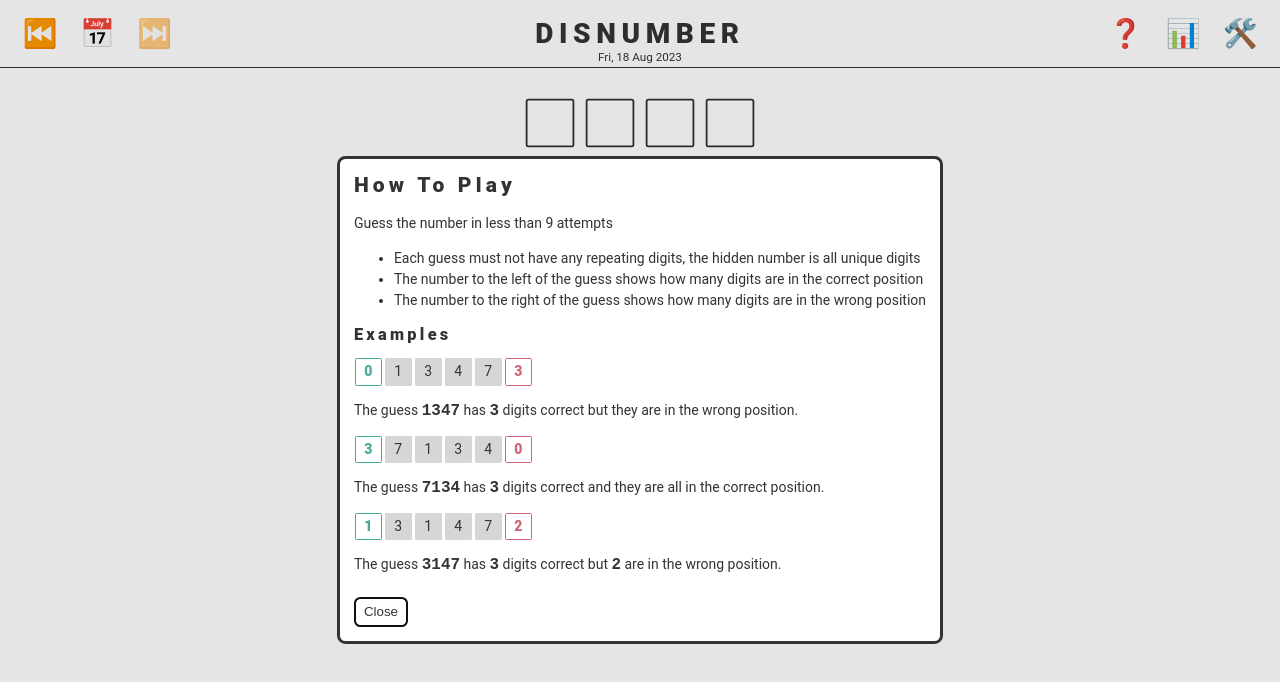
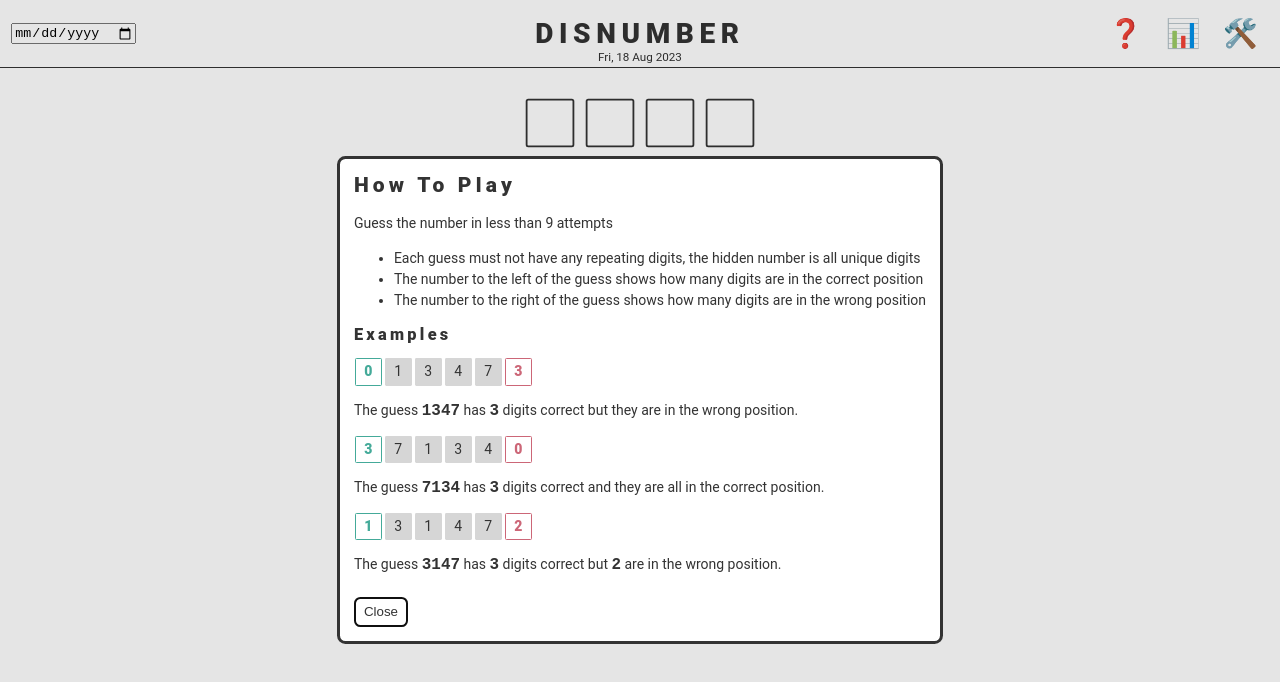
Before and after one commit to iamogbz/disnumber, a website: page index.html in a window 1280 px wide. Drawn offline with Linux system fonts and the light colour scheme.

```diff
--- a/index.html
+++ b/index.html
@@ -18,9 +18,7 @@
   <body>
     <header>
       <nav id="game-date-nav">
-        <a id="link-prev-day" href="#" title="1 day before">⏮️</a>
-        <a id="current-day" href="#" title="Today">📅</a>
-        <a id="link-next-day" href="#" title="1 day after">⏭️</a>
+        <input type="date" name="current-game-date" id="current-game-date" />
       </nav>
       <a id="game-title" href="#" title="Return to today's puzzle">
         <h1>DISNUMBER</h1>
```
Also changed, not shown: package.json (+4 -3 lines), .github/workflows/ci.yml, pnpm-lock.yaml.
